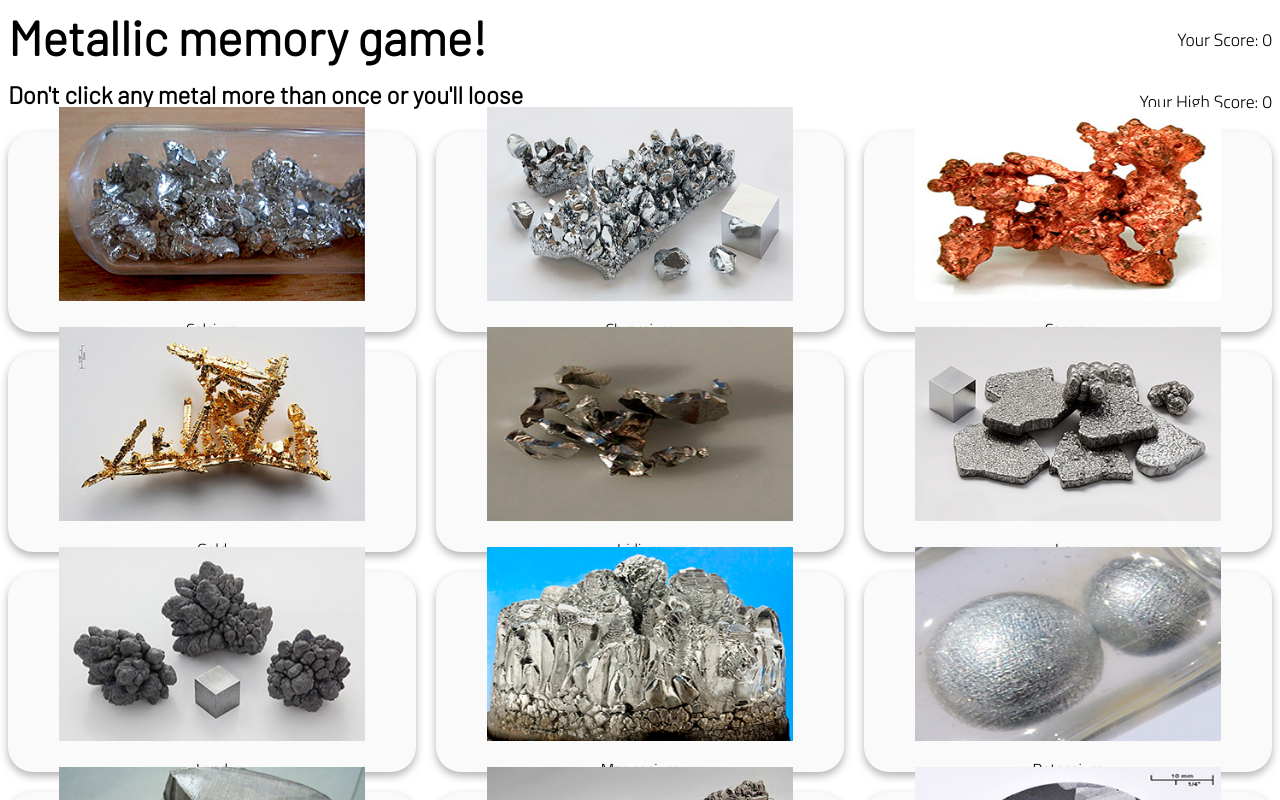
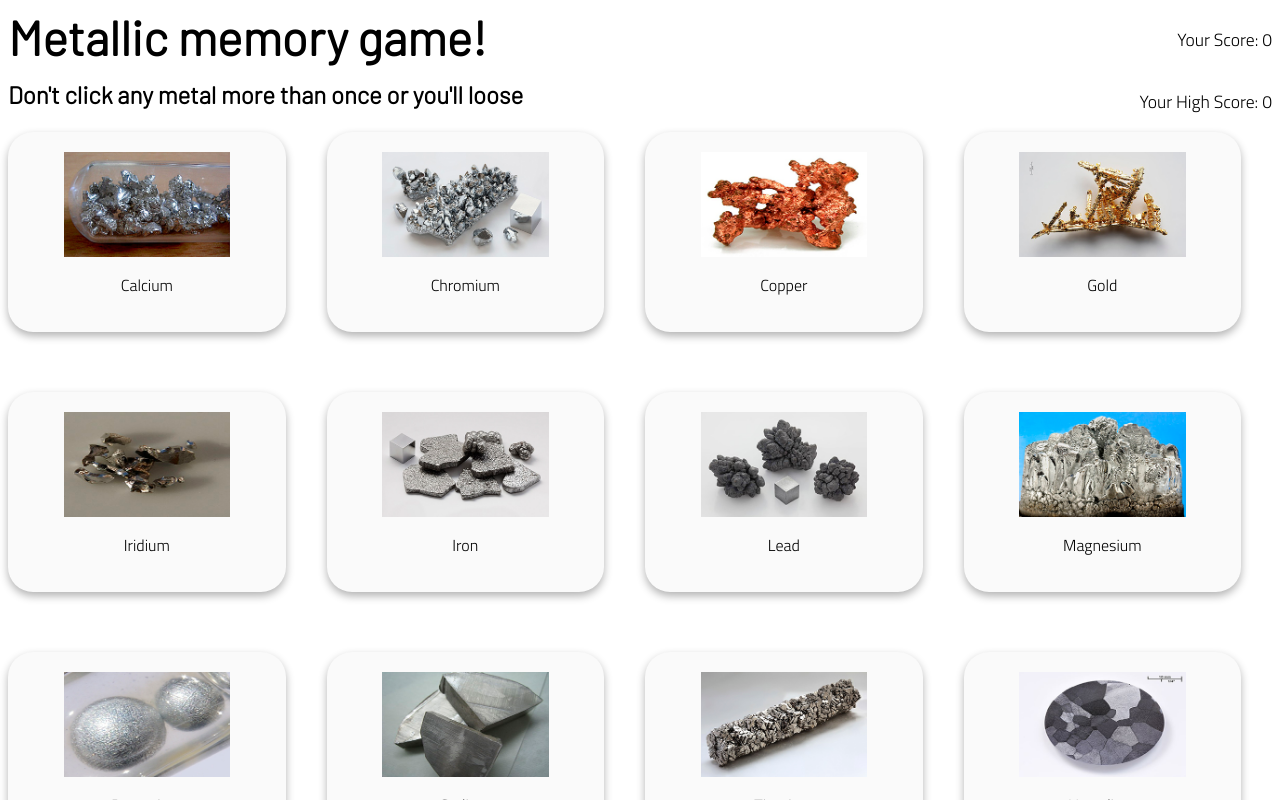
Before and after one commit to Barraza44/react-memory-game, a React (Create React App) app: page / in a window 1280 px wide. Shown: the top 800 px of the page. Built offline with nearby package versions, Linux system fonts and the light colour scheme.

Commit message:
added media query for viewport sizes larger than 1024px

```diff
--- a/src/components/card.css
+++ b/src/components/card.css
@@ -12,5 +12,5 @@
 }
 
 .card-div img {
-  width: 75%;
+  width: 70%;
 }
--- a/src/components/gameboard.css
+++ b/src/components/gameboard.css
@@ -16,3 +16,21 @@ main {
   }
 
 }
+
+@media screen and (min-width: 1024px) {
+  main {
+    display: grid;
+    grid-template-columns: repeat(4, 1fr);
+    grid-template-rows: repeat(3, 250px);
+    grid-gap: 10px;
+  }
+
+  .card-div img {
+    width: 60%;
+  }
+
+  .card-div {
+    width: 90%;
+  }
+
+}
```
